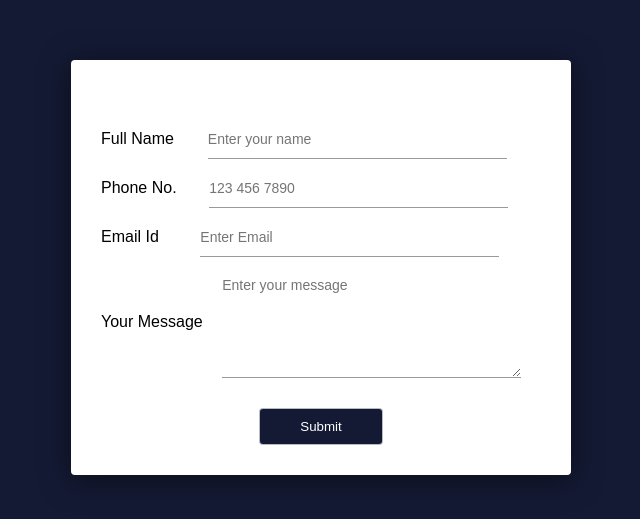
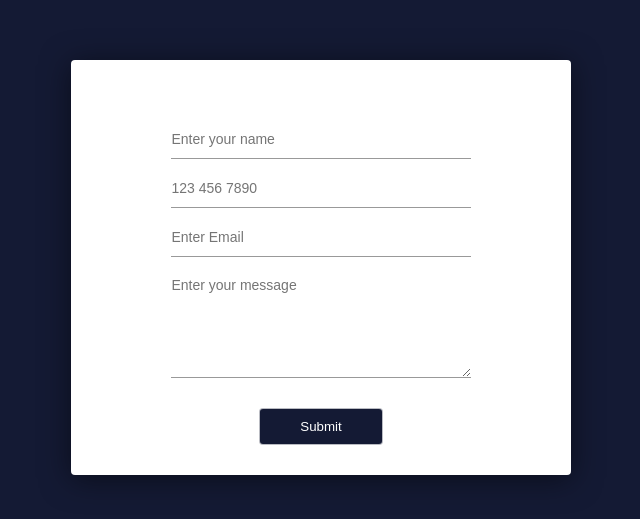
Before and after one commit to CodeurCopieur/client-side-form-validation_js-2, a plain HTML site: page index.html in a window 1280 px wide. Shown: the part 133-652 px from the top of the page, without its empty margins (319-959 px from the left). Drawn offline with Linux system fonts and the light colour scheme.

Commit message:
refonte formulaire html

```diff
--- a/index.html
+++ b/index.html
@@ -11,25 +11,21 @@
     <form class="form">
 
       <div class="input-group">
-        <label for="name">Full Name</label>
         <input type="text" name="name" id="name" placeholder="Enter your name">
         <small id="name-error"></small>
       </div>
 
       <div class="input-group">
-        <label for="tel">Phone No.</label>
         <input type="tel" name="tel" id="tel" placeholder="123 456 7890">
         <small id="tel-error"></small>
       </div>
 
       <div class="input-group">
-        <label for="email">Email Id</label>
         <input type="email" name="email" id="email"  placeholder="Enter Email">
         <small id="email-error"></small>
       </div>
 
       <div class="input-group">
-        <label>Your Message</label>
         <textarea name="message" rows="5" placeholder="Enter your message"></textarea>
         <small id="message-error"></small>
       </div>
```
